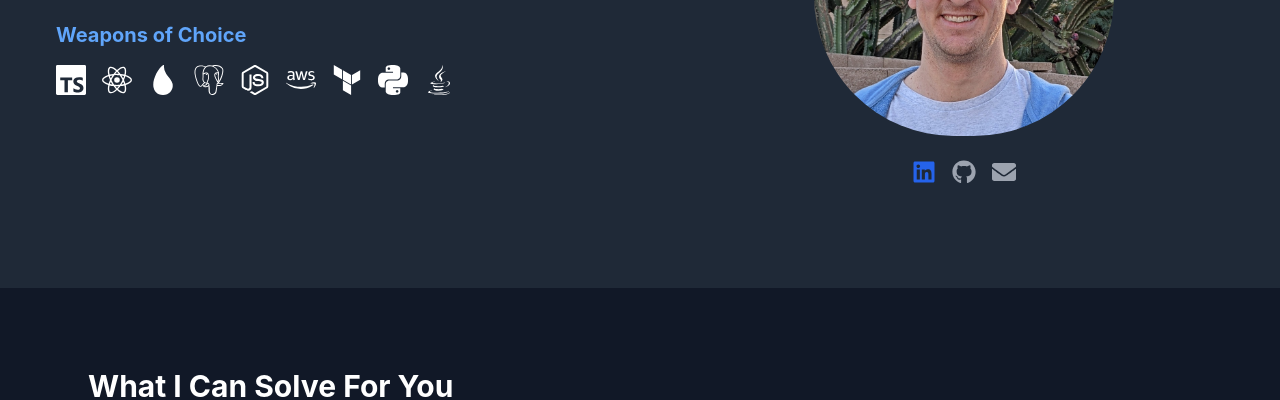
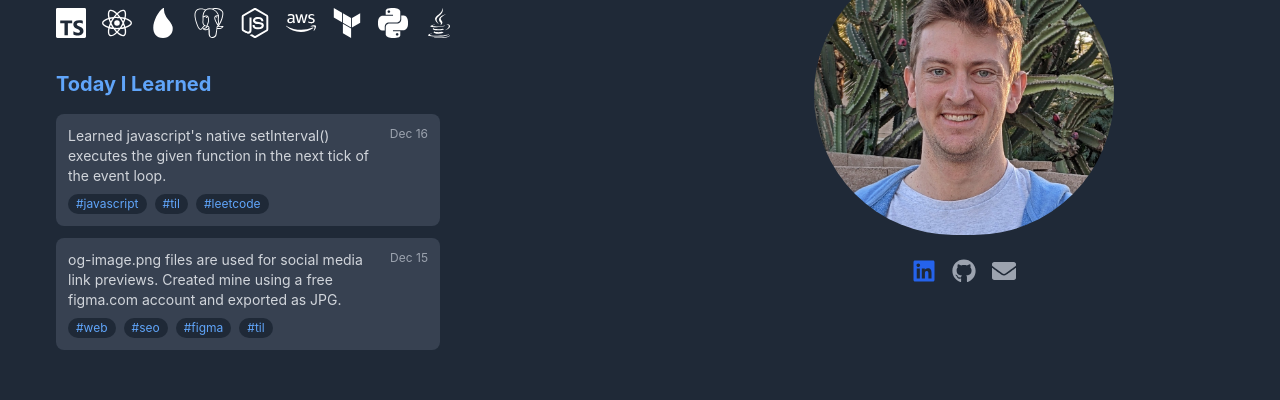
Before and after one commit to northkevin/northkevin-frontend, a React (Create React App) app: page / in a window 1280 px wide. Shown: the part 168-568 px from the top of the page. Built offline with nearby package versions, Linux system fonts and the light colour scheme; no server answers.

Commit message:
add today I learned about section to hero section of the site

```diff
--- a/src/App.tsx
+++ b/src/App.tsx
@@ -22,6 +22,22 @@ function App() {
       .then((res) => res.json())
       .then((data) => setMessage(data.message));
   }, []);
+
+  // TODO: Get this from the backend
+  const recentLearnings = [
+    {
+      id: 1,
+      date: '2024-12-16',
+      content: 'Learned javascript\'s native setInterval() executes the given function in the next tick of the event loop.',
+      tags: ['javascript', 'til', 'leetcode']
+    },
+    {
+      id: 2,
+      date: '2024-12-15',
+      content: 'og-image.png files are used for social media link previews. Created mine using a free figma.com account and exported as JPG.',
+      tags: ['web', 'seo', 'figma', 'til']
+    }
+  ];
 
   return (
     <div className="App flex flex-col min-h-screen">
@@ -78,6 +94,41 @@ function App() {
                   </div>
                 </div>
               </div>
+
+              {/* Today I Learned Section - now more compact and aligned */}
+              <div className="w-full max-w-sm mt-8">
+                <h2 className="text-xl font-bold mb-4 text-blue-400">Today I Learned</h2>
+                <div className="space-y-3">
+                  {recentLearnings.slice(0, 2).map((learning) => (
+                    <div
+                      key={learning.id}
+                      className="bg-gray-700 rounded-lg p-3 hover:bg-gray-600 transition-colors"
+                    >
+                      <div className="flex items-start justify-between">
+                        <p className="text-sm text-gray-300">
+                          {learning.content}
+                        </p>
+                        <span className="text-xs text-gray-400 ml-4 whitespace-nowrap">
+                          {new Date(learning.date).toLocaleDateString('en-US', {
+                            month: 'short',
+                            day: 'numeric'
+                          })}
+                        </span>
+                      </div>
+                      <div className="mt-2 flex gap-2">
+                        {learning.tags.map(tag => (
+                          <span
+                            key={tag}
+                            className="text-xs px-2 py-0.5 bg-gray-800 text-blue-400 rounded-full"
+                          >
+                            #{tag}
+                          </span>
+                        ))}
+                      </div>
+                    </div>
+                  ))}
+                </div>
+              </div>
             </div>
           </div>
 
@@ -114,6 +165,10 @@ function App() {
             </div>
           </div>
         </div>
+
+
+
+
 
         {/* Work Experience Section */}
         <div className="w-full bg-gray-900 py-20">
```
Also changed, not shown: public/og-image.jpg.
